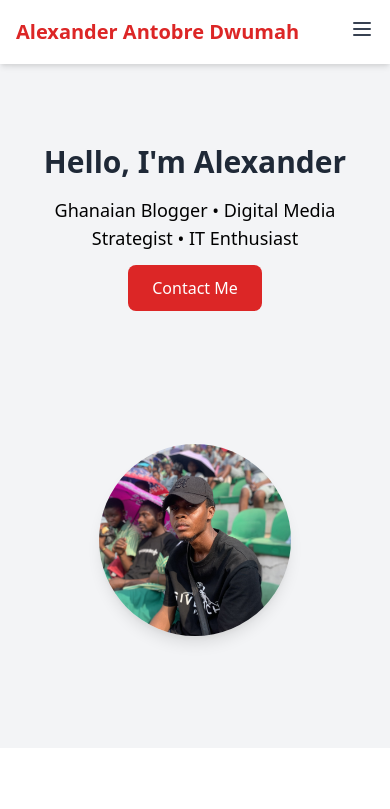
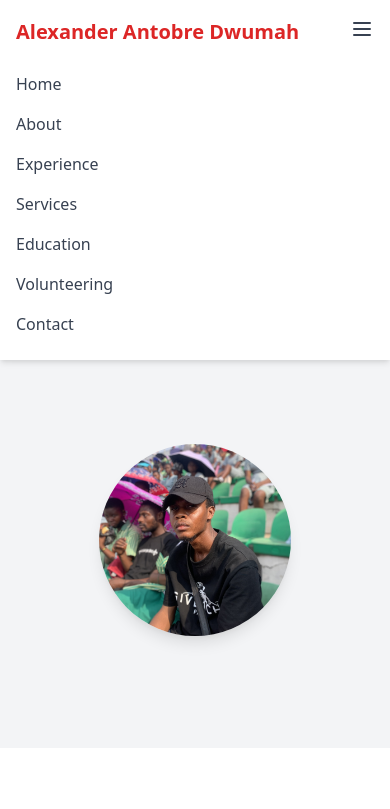
Before and after one commit to LotalGhana/AlexanderAntobreDwumah, a plain HTML site: page index.html in a window 390 px wide. Both pictures are taken after a click on the button 362 px from the left and 29 px from the top of the page. Shown: the top 809 px of the page. Drawn offline with nearby package versions, Linux system fonts and the light colour scheme.

Commit message:
Update index.html

```diff
--- a/index.html
+++ b/index.html
@@ -25,14 +25,6 @@
   <!-- Favicon -->
   <link rel="icon" href="AlexanderPro.jpg" />
     <link href="https://cdn.jsdelivr.net/npm/tailwindcss@2.2.19/dist/tailwind.min.css" rel="stylesheet">
-<script>
-  const toggleBtn = document.getElementById('menu-toggle');
-  const mobileMenu = document.getElementById('mobile-menu');
-
-  toggleBtn.addEventListener('click', () => {
-    mobileMenu.classList.toggle('hidden');
-  });
-</script>
 
 
 <style>
@@ -140,6 +132,15 @@
       </div>
       <p class="text-sm">&copy; 2025 Alexander Antobre Dwumah. All rights reserved.</p>
     </footer>
+<script>
+  document.addEventListener("DOMContentLoaded", function () {
+    const toggleBtn = document.getElementById('menu-toggle');
+    const mobileMenu = document.getElementById('mobile-menu');
 
+    toggleBtn.addEventListener('click', function () {
+      mobileMenu.classList.toggle('hidden');
+    });
+  });
+</script>
   </body>
 </html>
```
